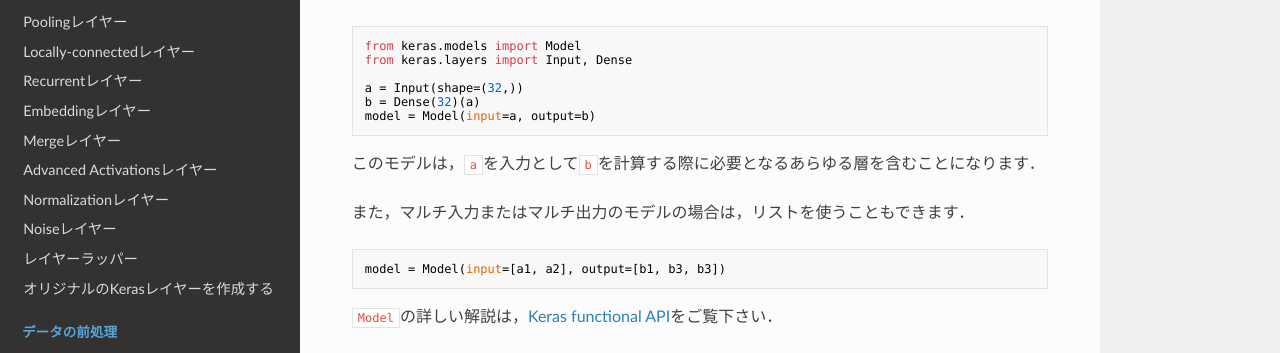
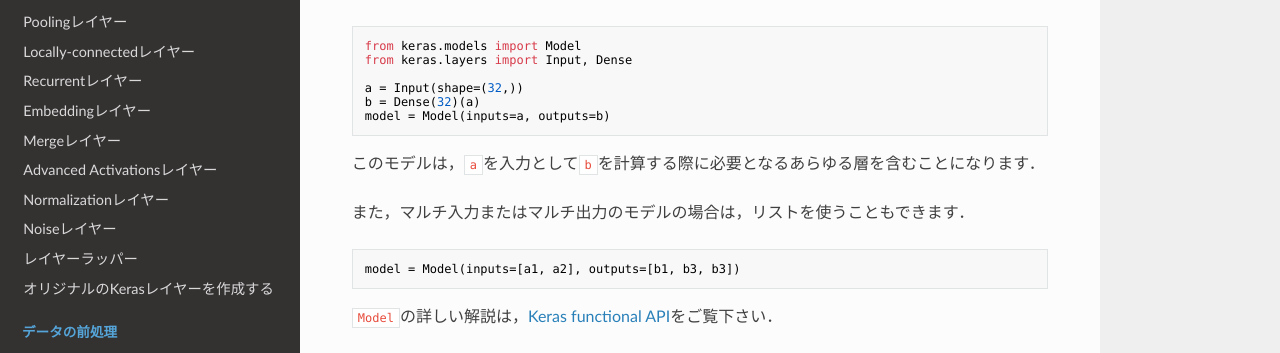
Before and after one commit to keras-team/keras-docs-ja, an MkDocs documentation site: the page built from sources/models/model.md, in a window 1280 px wide and 900 px high. Shown: the part 215-568 px from the top of the window. Built offline with MkDocs 1.6.1, drawn with Linux system fonts in a browser that asks for light colours; nearby versions of some CDN libraries; old or Windows-style settings are respelled for this version of MkDocs; part of the change alters nothing that is shown; some of the changed text lies outside the part shown.

Commit message:
Fix Styles in models/model (#15)
* Fix the translation of Returns

* Append 's'

````diff
--- a/sources/models/model.md
+++ b/sources/models/model.md
@@ -8,7 +8,7 @@ from keras.layers import Input, Dense
 
 a = Input(shape=(32,))
 b = Dense(32)(a)
-model = Model(input=a, output=b)
+model = Model(inputs=a, outputs=b)
 ```
 
 このモデルは，`a`を入力として`b`を計算する際に必要となるあらゆる層を含むことになります．
@@ -16,7 +16,7 @@ model = Model(input=a, output=b)
 また，マルチ入力またはマルチ出力のモデルの場合は，リストを使うこともできます．
 
 ```python
-model = Model(input=[a1, a2], output=[b1, b3, b3])
+model = Model(inputs=[a1, a2], outputs=[b1, b3, b3])
 ```
 
 `Model`の詳しい解説は，[Keras functional API](/getting-started/functional-api-guide)をご覧下さい．
@@ -82,7 +82,7 @@ __引数__
 - __initial_epoch__: 学習を開始するエポック（前回の学習を再開するのに便利です）．
 
 
-__戻り値__
+__返り値__
 
 `History`インスタンス．本インスタンスの`history`属性は学習時に得られた全ての情報を含みます．
 
@@ -112,7 +112,7 @@ __引数__
 - __verbose__: 冗長モードで，0または1．
 - __sample_weight__: 異なるサンプルが損失，または評価に寄与度を重み付けするための値の配列．
 
-__戻り値__
+__返り値__
 
 テストの損失を表すスカラー値（モデルが単一の出力を持ち，かつメトリクスがない場合），またはスカラー値のリスト（モデルが複数の出力やメトリクスを持つ場合）．`model.metrics_names`属性はスカラー出力の表示ラベルを提示します．
 
@@ -135,7 +135,7 @@ __引数__
 - __batch_size__: 整数値．
 - __verbose__: 冗長モードで，0または1．
 
-__戻り値__
+__返り値__
 
 予測結果のNumpy配列．
 
@@ -167,7 +167,7 @@ __引数__
 - __class_weight__: クラスのインデックスと重み（float）をマップするオプションの辞書で，学習時に各クラスのサンプルに関するモデルの損失に適用します．
 	これは過小評価されたクラスのサンプルに「より注意を向ける」ようモデルに指示するために有用です．
 
-__戻り値__
+__返り値__
 
 学習の損失を表すスカラー値（モデルが単一の出力を持ち，かつメトリクスがない場合），またはスカラー値のリスト（モデルが複数の出力やメトリクスを持つ場合）．`model.metrics_names`属性はスカラー出力の表示ラベルを提示します．
 
@@ -193,7 +193,7 @@ __引数__
 	時間データの場合に，(samples, sequence_length)の形式の2次元配列を渡すことができ，各サンプルの各タイムステップに異なる重みを割り当てられます．
 	この場合，compile()内で，sample_weight_mode="temporal"と指定するようにします．
 
-__戻り値__
+__返り値__
 
 テストの損失を表すスカラー値（モデルが単一の出力を持ち，かつメトリクスがない場合），またはスカラー値のリスト（モデルが複数の出力やメトリクスを持つ場合）．`model.metrics_names`属性はスカラー出力の表示ラベルを提示します．
 
@@ -251,7 +251,7 @@ __引数__
 - __pickle_safe__: Trueならスレッドベースのプロセスを使います．実装がmultiprocessingに依存しているため，子プロセスに簡単に渡すことができないものとしてPickableでない引数をgeneratorに渡すべきではないことに注意してください．
 - __initial_epoch__: 学習を開始するエポック（前回の学習を再開するのに便利です）．
 
-__戻り値__
+__返り値__
 
 `History`オブジェクト
 
@@ -298,7 +298,7 @@ __引数__:
 - __workers__: スレッドベースのプロセス使用時の最大プロセス数．
 - __pickle_safe__: Trueならスレッドベースのプロセスを使います．実装がmultiprocessingに依存しているため，子プロセスに簡単に渡すことができないものとしてPickableでない引数をgeneratorに渡すべきではないことに注意してください．
 
-__戻り値__
+__返り値__
 
 テストの損失を表すスカラー値（モデルが単一の出力を持ち，かつメトリクスがない場合），またはスカラー値のリスト（モデルが複数の出力やメトリクスを持つ場合）．`model.metrics_names`属性はスカラー出力の表示ラベルを提示します．
 
@@ -354,7 +354,7 @@ __引数__
 - __name__: 層の名前を表す文字列．
 - __index__: 層のインデックスを表す整数．
 
-__戻り値__
+__返り値__
 
 層のインスタンス．
 
````
